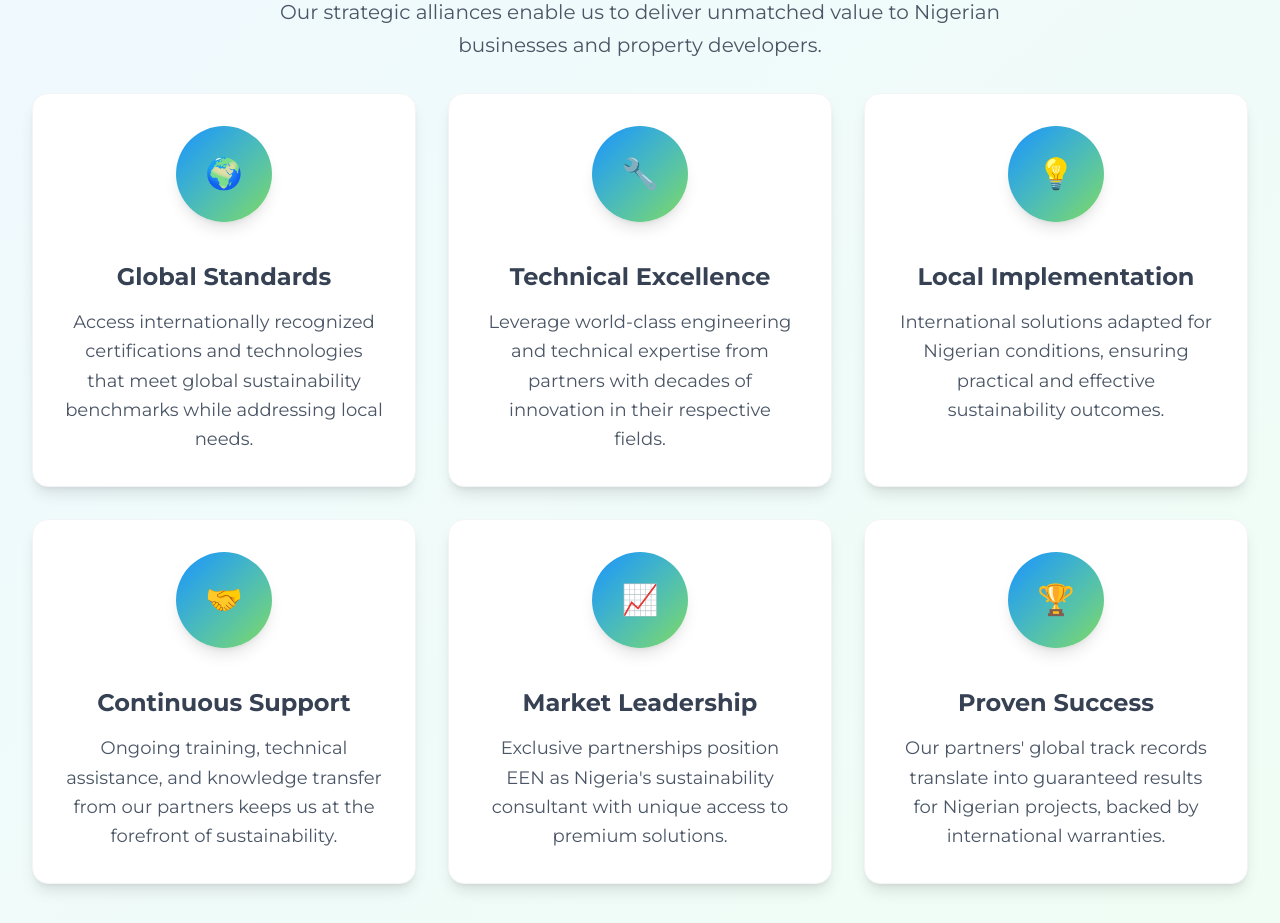
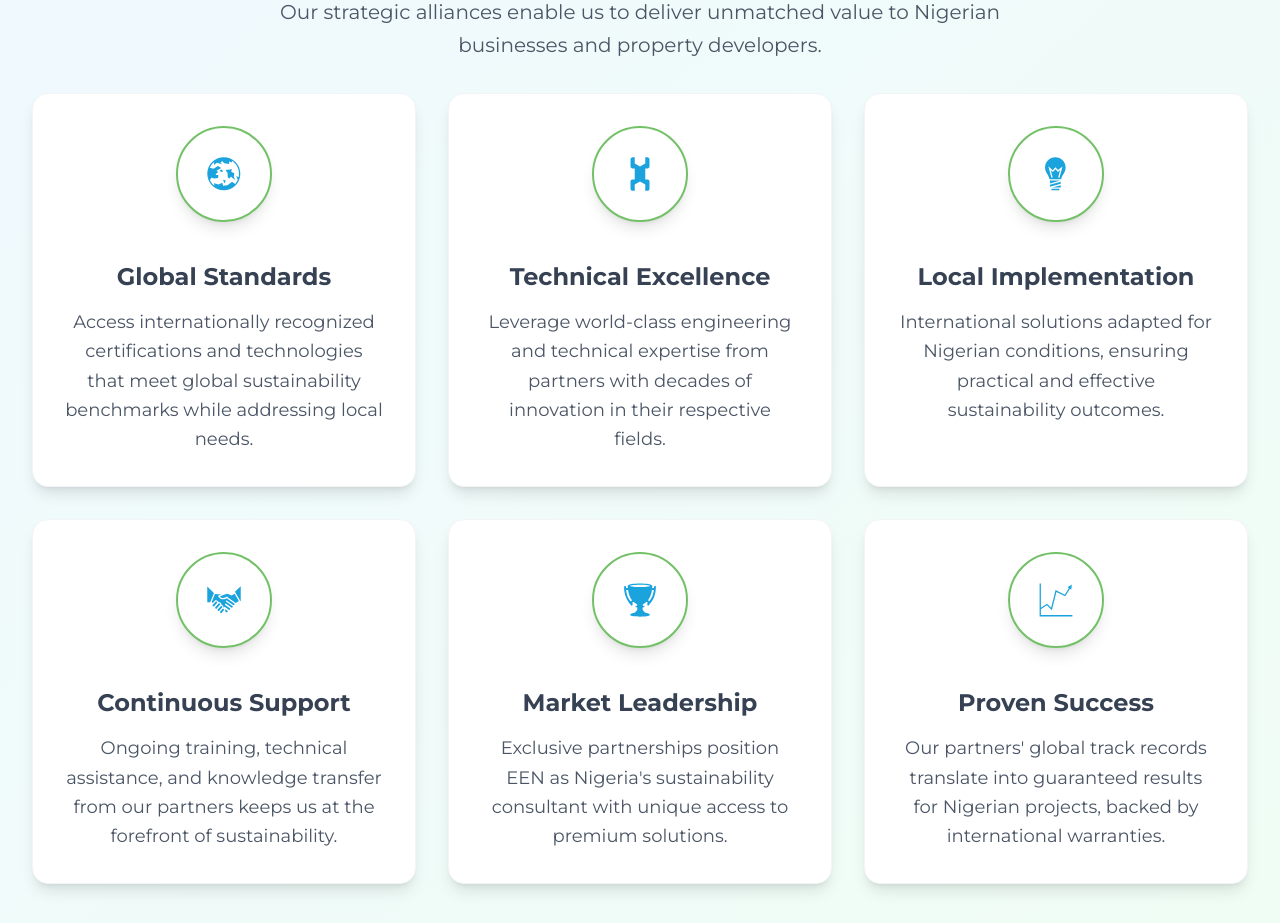
Before and after one commit to Edema-wxd/eenrebuild, a Next.js app: page /partners in a window 1280 px wide. Shown: the part 2640-3563 px from the top of the page. Built offline with nearby package versions, Linux system fonts and the light colour scheme.

Commit message:
Enhance Contact Us and PPower components by replacing text-based icons with React Icons for improved aesthetics and consistency. This update includes the addition of new icons for contact details and partner features, enhancing visual engagement across the application.

```diff
--- a/src/app/contact-us/page.tsx
+++ b/src/app/contact-us/page.tsx
@@ -9,6 +9,7 @@ import {
   validateHoneypot,
   checkSubmissionSpeed,
 } from "@/utils/formValidation";
+import { GiPin, GiEnvelope, GiPhone, GiAlarmClock } from "react-icons/gi";
 
 export default function ContactUsPage() {
   const [isSubmitting, setIsSubmitting] = useState(false);
@@ -365,7 +366,7 @@ export default function ContactUsPage() {
               <div className="space-y-4">
                 <div className="flex items-start space-x-4">
                   <div className="w-10 h-10 bg-blue-100 rounded-full flex items-center justify-center flex-shrink-0">
-                    <span className="text-blue-600">📍</span>
+                    <GiPin className="text-blue-600" />
                   </div>
                   <div>
                     <h3 className="font-semibold text-gray-900">Address</h3>
@@ -379,7 +380,7 @@ export default function ContactUsPage() {
 
                 <div className="flex items-start space-x-4">
                   <div className="w-10 h-10 bg-green-100 rounded-full flex items-center justify-center flex-shrink-0">
-                    <span className="text-green-600">📧</span>
+                    <GiEnvelope className="text-green-600" />
                   </div>
                   <div>
                     <h3 className="font-semibold text-gray-900">Email</h3>
@@ -396,7 +397,7 @@ export default function ContactUsPage() {
 
                 <div className="flex items-start space-x-4">
                   <div className="w-10 h-10 bg-purple-100 rounded-full flex items-center justify-center flex-shrink-0">
-                    <span className="text-purple-600">📞</span>
+                    <GiPhone className="text-purple-600" />
                   </div>
                   <div>
                     <h3 className="font-semibold text-gray-900">Phone</h3>
@@ -413,7 +414,7 @@ export default function ContactUsPage() {
 
                 <div className="flex items-start space-x-4">
                   <div className="w-10 h-10 bg-yellow-100 rounded-full flex items-center justify-center flex-shrink-0">
-                    <span className="text-yellow-600">🕒</span>
+                    <GiAlarmClock className="text-yellow-600" />
                   </div>
                   <div>
                     <h3 className="font-semibold text-gray-900">
--- a/src/components/partners/PPower.tsx
+++ b/src/components/partners/PPower.tsx
@@ -2,40 +2,48 @@
 
 import React from "react";
 import { motion } from "framer-motion";
+import {
+  GiWorld,
+  GiWrench,
+  GiLightBulb,
+  GiShakingHands,
+  GiTrophy,
+  GiChart,
+} from "react-icons/gi";
 
 const pfeatures = [
   {
-    icon: "🌍",
+    icon: <GiWorld className="text-4xl text-[#1aa3dd]" />,
     title: "Global Standards",
     description:
       "Access internationally recognized certifications and technologies that meet global sustainability benchmarks while addressing local needs.",
   },
   {
-    icon: "🔧",
+    icon: <GiWrench className="text-4xl text-[#1aa3dd]" />,
     title: "Technical Excellence",
     description:
       "Leverage world-class engineering and technical expertise from partners with decades of innovation in their respective fields.",
   },
   {
-    icon: "💡",
+    icon: <GiLightBulb className="text-4xl text-[#1aa3dd]" />,
     title: "Local Implementation",
     description:
       "International solutions adapted for Nigerian conditions, ensuring practical and effective sustainability outcomes.",
   },
   {
-    icon: "🤝",
+    icon: <GiShakingHands className="text-4xl text-[#1aa3dd]" />,
     title: "Continuous Support",
     description:
       "Ongoing training, technical assistance, and knowledge transfer from our partners keeps us at the forefront of sustainability.",
   },
   {
-    icon: "📈",
+    icon: <GiTrophy className="text-4xl text-[#1aa3dd]" />,
     title: "Market Leadership",
     description:
       "Exclusive partnerships position EEN as Nigeria's sustainability consultant with unique access to premium solutions.",
   },
   {
-    icon: "🏆",
+    icon: <GiChart  className="text-4xl text-[#1aa3dd]" />,
     title: "Proven Success",
     description:
       "Our partners' global track records translate into guaranteed results for Nigerian projects, backed by international warranties.",
@@ -54,11 +62,6 @@ const containerVariants = {
   },
 };
 
-
-
-
-
-
 function PPower() {
   return (
     <motion.div
@@ -68,17 +71,11 @@ function PPower() {
       viewport={{ once: true, amount: 0.3 }}
       variants={containerVariants}
     >
-      <motion.div
-        className="flex flex-col items-center gap-4 sm:gap-6 justify-center max-w-4xl mx-auto"
-      >
-        <motion.h1
-          className="text-3xl sm:text-4xl md:text-5xl lg:text-6xl font-bold text-center text-gray-800 leading-tight"
-        >
+      <motion.div className="flex flex-col items-center gap-4 sm:gap-6 justify-center max-w-4xl mx-auto">
+        <motion.h1 className="text-3xl sm:text-4xl md:text-5xl lg:text-6xl font-bold text-center text-gray-800 leading-tight">
           The Power of Partnership
         </motion.h1>
-        <motion.p
-          className="text-base sm:text-lg md:text-xl text-center text-gray-600 max-w-3xl leading-relaxed"
-        >
+        <motion.p className="text-base sm:text-lg md:text-xl text-center text-gray-600 max-w-3xl leading-relaxed">
           Our strategic alliances enable us to deliver unmatched value to
           Nigerian businesses and property developers.
         </motion.p>
@@ -95,9 +92,7 @@ function PPower() {
             whileHover="hover"
             custom={index}
           >
-            <motion.div
-              className="w-16 h-16 sm:w-20 sm:h-20 lg:w-24 lg:h-24 bg-gradient-to-br from-[#1e90ff] to-[#7ed957] rounded-full flex items-center justify-center mx-auto mb-4 sm:mb-6 text-xl sm:text-2xl lg:text-3xl text-white shadow-lg"
-            >
+            <motion.div className="w-16 h-16 sm:w-20 sm:h-20 lg:w-24 lg:h-24 bg-white border-2 border-[#73C167] rounded-full flex items-center justify-center mx-auto mb-4 sm:mb-6 text-xl sm:text-2xl lg:text-3xl text-white shadow-lg">
               {feature.icon}
             </motion.div>
             <motion.h3
```
